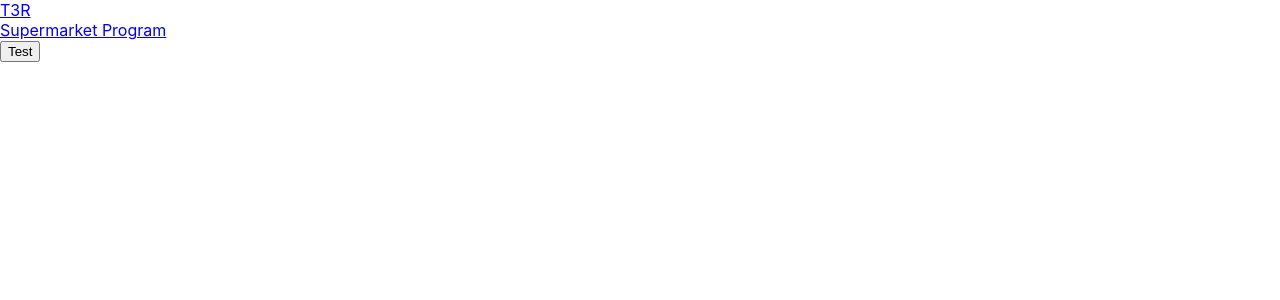
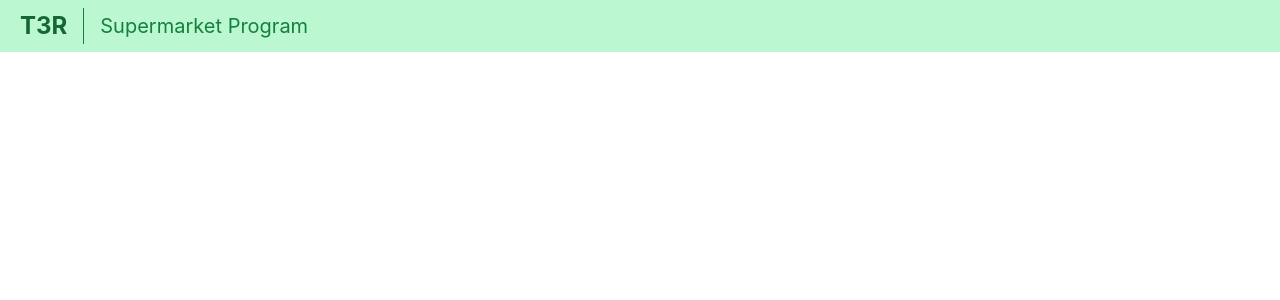
Before and after one commit to Squishyguy10/t3r, a React (Create React App) app in the folder client/: page / in a window 1280 px wide. Shown: the top 300 px of the page. Built offline with nearby package versions, Linux system fonts and the light colour scheme.

Commit message:
Delete button
The button component was not working well so it's deleted now.

```diff
--- a/client/package.json
+++ b/client/package.json
@@ -4,12 +4,13 @@
   "private": true,
   "proxy": "http://localhost:3001",
   "dependencies": {
+    "@material-tailwind/html": "^2.0.0",
     "@testing-library/jest-dom": "^5.17.0",
     "@testing-library/react": "^13.4.0",
     "@testing-library/user-event": "^13.5.0",
     "react": "^18.2.0",
     "react-dom": "^18.2.0",
-    "react-scripts": "^2.1.3",
+    "react-scripts": "^5.0.1",
     "web-vitals": "^2.1.4"
   },
   "scripts": {
--- a/client/src/App.jsx
+++ b/client/src/App.jsx
@@ -1,7 +1,6 @@
 import React from 'react';
 import NavBar from './components/NavBar';
 import Main from './components/Main';
-import Button from './components/Button';
 import { BrowserRouter as Router, Route, Switch } from 'react-router-dom';
 
 function App() {
@@ -15,9 +14,6 @@
 
           <Route exact path='/'>
             <Main />
-            <Button textcolor='black' color='purple'>
-              Test
-            </Button>
           </Route>
 
         </Switch>
--- a/client/src/components/Button.jsx
+++ /dev/null
@@ -1,16 +0,0 @@
-import React from 'react';
-
-function Button(props) {
-
-    const c = props.color;
-    const t = props.textcolor;
-
-    return (
-        <button className={`py-2 px-4 bg-${c}-600 text-${t} text-xl hover:bg-${c}-800 rounded border-2 border-${c}-400 hover:border-${c}-500`}>
-            {props.children}
-        </button>
-    );
-
-}
-
-export default Button;
```
Also changed, not shown: 1 other file (tests, documents, lock files or other folders).
